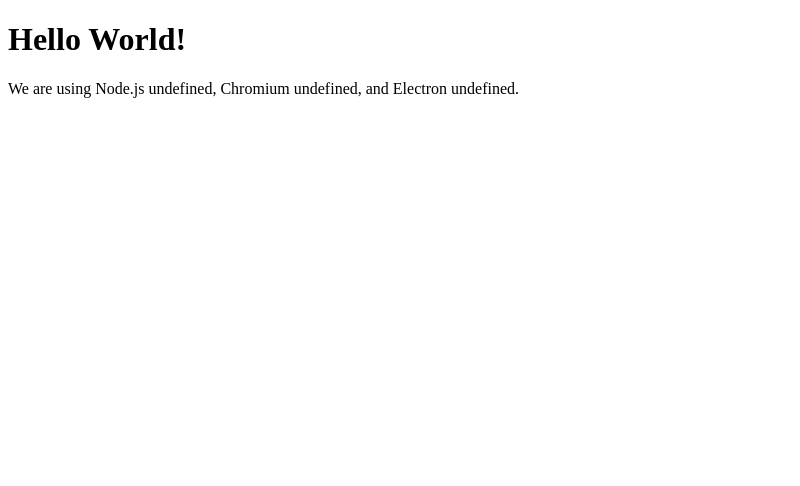
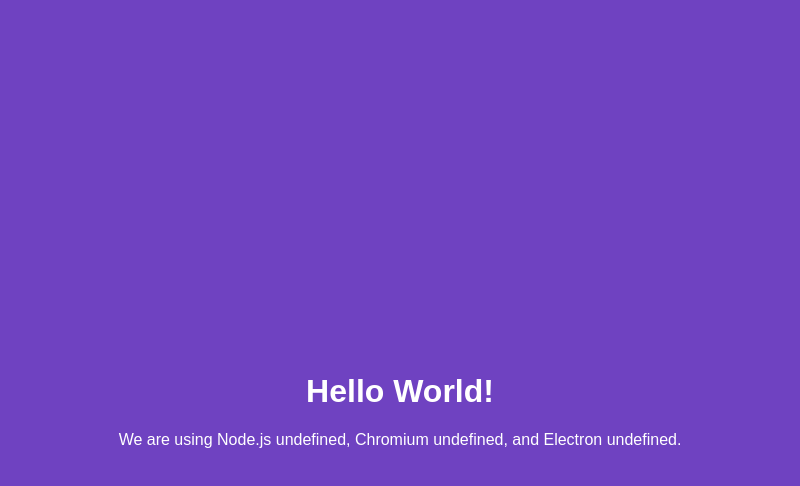
Before and after one commit to victormaestri/electron-todo, an Electron app: page index.html in a window 800 px wide. Drawn offline with Linux system fonts and the light colour scheme.

Commit message:
electron-todo

```diff
--- a/index.html
+++ b/index.html
@@ -3,6 +3,23 @@
   <head>
     <meta charset="UTF-8">
     <title>Hello World!</title>
+
+    <style>
+      body {
+        background: #6f42c1;
+        display: flex;
+        justify-content: center;
+        color: #fff;
+        font-family: Arial, Helvetica, sans-serif;
+        flex-direction: column;
+        height: 100%;
+        position: absolute;
+        width: 100%;
+        align-items: center;
+        padding: 0;
+        margin: 0;
+      }
+    </style>
   </head>
   <body>
     <h1>Hello World!</h1>
```
Also changed, not shown: README.md, 1 other file.
